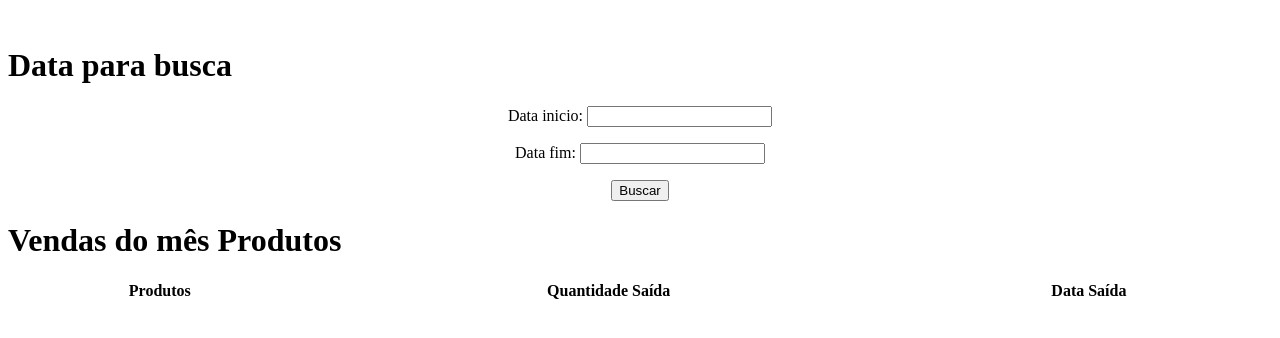
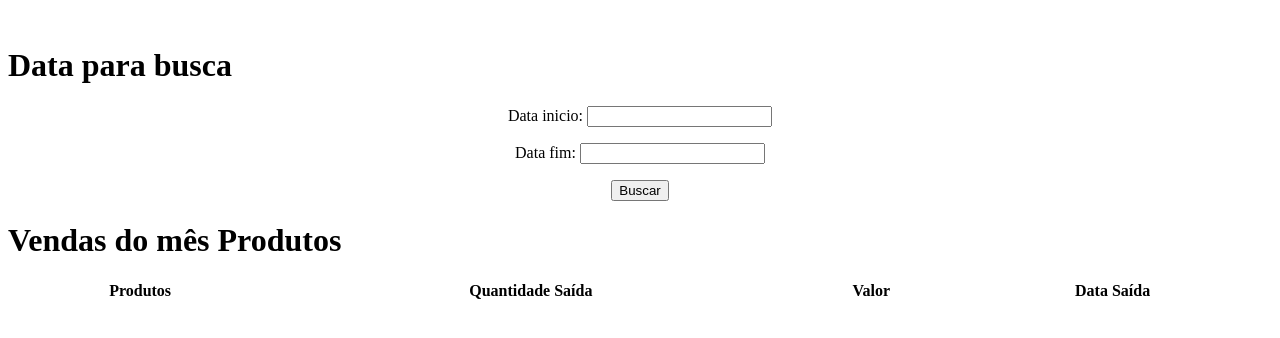
Before and after one commit to phelipe-cyber/bedlequeburgues, a PHP site: page /send-message/pdv/mvc/views/produtos.php in a window 1280 px wide. Shown: the top 338 px of the page. Run offline with PHP 8.4, Linux system fonts and the light colour scheme; data comes from the database, SQL or seed files in the repository; data that the repository does not hold is empty; a stand-in replaces the project's code that opens the database connection.

Commit message:
ver valores

```diff
--- a/pdv/mvc/views/produtos.php
+++ b/pdv/mvc/views/produtos.php
@@ -33,7 +33,8 @@ echo "<br>";
 $tab_produto = "SELECT
  produto,
  SUM(quantidade) as qtde,
- DATE_FORMAT(`data`, '%d/%m/%Y') AS data
+ DATE_FORMAT(`data`, '%d/%m/%Y') AS data,
+ SUM(CAST(REPLACE(TRIM(valor), ',', '.') AS DECIMAL(10,2))) AS novo_valor
 FROM
  pedido
 WHERE
@@ -145,6 +146,7 @@ $produto = mysqli_query($conn, $tab_produto);
             <tr>
                 <th>Produtos</th>
                 <th>Quantidade Saída</th>
+                <th>Valor</th>
                 <th>Data Saída</th>
             </tr>
         </thead>
@@ -158,6 +160,7 @@ $produto = mysqli_query($conn, $tab_produto);
                         ?>
                             <td > <?php echo $rows_produto['produto'] ?></td>
                             <td > <?php echo $rows_produto['qtde'] ?></td>
+                            <td > <?php echo $rows_produto['novo_valor'] ?></td>
                             <td > <?php echo $rows_produto['data'] ?></td>
                 <?php } ?>
             </tr>
```
